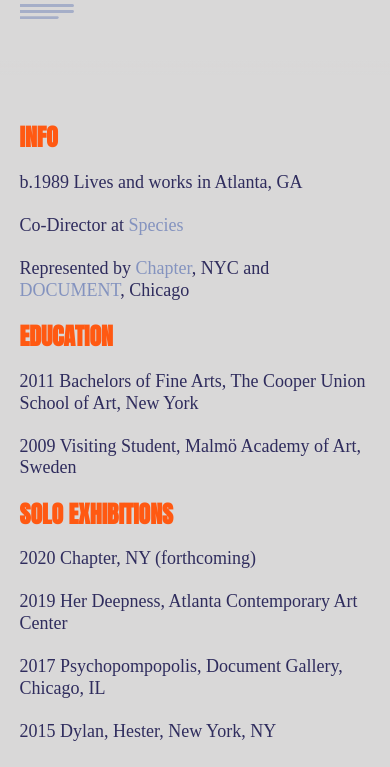
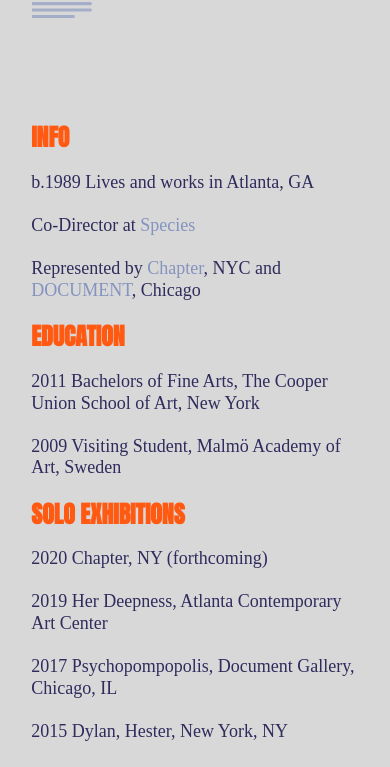
Before and after one commit to jasonpbenson/EJN-portfolio-site, a Gatsby site: page /information/ in a window 390 px wide. Shown: the part 77-844 px from the top of the page. Built offline with nearby package versions, Linux system fonts and the light colour scheme; Gatsby itself is replaced by a stand-in of ours; some packages are replaced by stand-ins of ours; a web font is replaced by a local one.

Commit message:
troubleshooting sizing issues that occur in actual mobile browsers

```diff
--- a/src/components/MobileHeader.js
+++ b/src/components/MobileHeader.js
@@ -87,11 +87,15 @@ const MobileHeader = props => {
     }
     @media screen and (max-width: 414px) {
       h1 {
-        font-size: 21.5pt;
+        font-size: 20pt;
       }
       h2 {
         font-size: 18pt;
         top: 11%;
+      }
+      img {
+        margin-left: 4%;
+        width: 20%;
       }
       height: 18%;
       padding-top: 8%;
--- a/src/templates/page.js
+++ b/src/templates/page.js
@@ -66,7 +66,7 @@ const PageTemplate = ({ data }) => {
       padding: 15% 5% 20% 5%;
     }
     @media screen and (max-width: 414px) {
-      padding: 30% 5%;
+      padding: 30% 8%;
     }
   `
 
```
